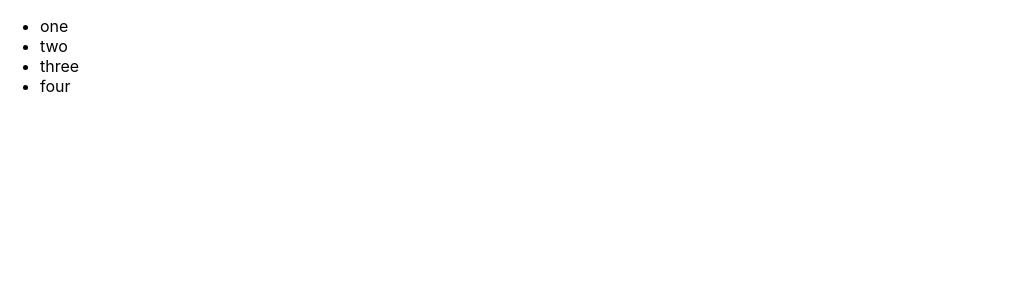
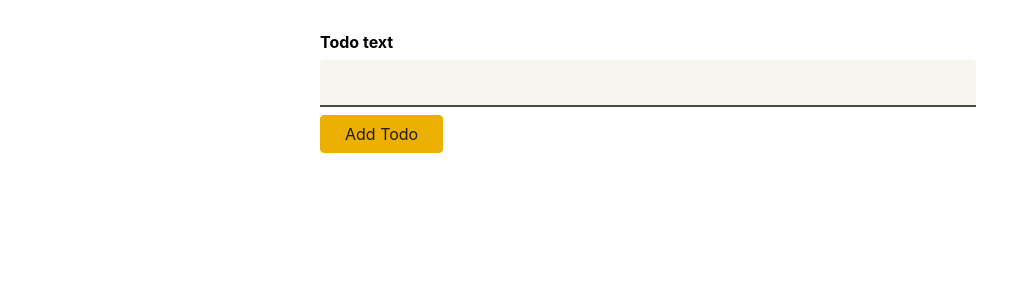
Before and after one commit to Brobo1/typescript-basics-2, a React (Create React App) app: page / in a window 1280 px wide. Shown: the top 300 px of the page, without its empty margins (0-1016 px from the left). Built offline with nearby package versions, Linux system fonts and the light colour scheme.

Commit message:
Added new CSS styles and event handlers for Todos and TodoItem components, and refactored NewTodo and Todo model

```diff
--- a/src/App.tsx
+++ b/src/App.tsx
@@ -1,20 +1,30 @@
-import React   from 'react';
-import {Todos} from "./components/Todos";
-import {Todo}  from "./models/todo";
+import React, {useState} from 'react';
+import {Todos}           from "./components/Todos";
+import {Todo}            from "./models/todo";
+import {NewTodo}         from "./components/NewTodo";
 
 
 function App() {
 
-  const todos: Todo[] = [
-    {id: "one", text: "one"},
-    {id: "two", text: "two"},
-    {id: "three", text: "three"},
-    {id: "four", text: "four"},
-  ]
+  const [todos, setTodos] = useState<Todo[]>([]);
+
+  const addTodoHandler = (todoText: string) => {
+    setTodos(prevState => [new Todo(todoText), ...prevState]);
+  };
+
+  const removeTodoHandler = (id: string) => {
+    setTodos(prevState => prevState.filter(value => (
+      value.id !== id
+    )))
+  };
 
   return (
     <div>
-      <Todos items={todos}/>
+      <NewTodo onAddTodo={addTodoHandler}/>
+      <Todos
+        items={todos}
+        onClick={removeTodoHandler}
+      />
     </div>
   );
 }
--- a/src/components/NewTodo.tsx
+++ b/src/components/NewTodo.tsx
@@ -1,6 +1,7 @@
-import React, {FormEvent, useRef} from "react";
+import React, {FC, FormEvent, useRef} from "react";
+import styles                         from "./compStyles/NewTodo.module.css"
 
-export const NewTodo = () => {
+export const NewTodo: FC<{ onAddTodo: (text: string) => void }> = (props) => {
   const todoTextInputRef = useRef<HTMLInputElement>(null);
 
   function submitHandler(event: FormEvent) {
@@ -13,12 +14,16 @@ export const NewTodo = () => {
       return;
     }
 
+    props.onAddTodo(enteredText);
 
   }
 
   return (
-    <form onSubmit={submitHandler}>
-      <label htmlFor={"text"}>Todo text</label>
+    <form
+      onSubmit={submitHandler}
+      className={styles.form}
+    >
+      <label htmlFor={"text"}>Todo text </label>
       <input
         type={"text"}
         id={"text"}
--- a/src/components/TodoItem.tsx
+++ b/src/components/TodoItem.tsx
@@ -1,7 +1,21 @@
-import React from "react";
+import React  from "react";
+import styles from "./compStyles/TodoItem.module.css"
 
-export const TodoItem: React.FC<{ text: string }> = (props) => {
+export const TodoItem: React.FC<{
+  text: string,
+  id: string,
+  onClick: () => void,
+}> = (props) => {
   return (
-    <li>{props.text}</li>
+    <>
+      <li
+        className={styles.item}
+        onClick={props.onClick}
+      >
+        <p>{props.text}</p>
+        <p>{props.id}</p>
+      </li>
+
+    </>
   );
 };
--- a/src/components/Todos.tsx
+++ b/src/components/Todos.tsx
@@ -1,13 +1,23 @@
-import React  from "react";
-import {Todo} from "../models/todo";
+import React      from "react";
+import {Todo}     from "../models/todo";
 import {TodoItem} from "./TodoItem";
+import styles     from "./compStyles/Todos.module.css";
 
-export const Todos: React.FC<{ items: Todo[] }> = (props) => {
+
+export const Todos: React.FC<{
+  items: Todo[],
+  onClick: (id: string) => void
+}> = (props) => {
+
   return (
-    <ul>
+    <ul className={styles.ul}>
       {props.items.map((item) => (
-
-        <TodoItem key={item.id} text={item.text}/>
+        <TodoItem
+          key={item.id}
+          id={item.id}
+          onClick={props.onClick.bind(null, item.id)}
+          text={item.text}
+        />
       ))}
     </ul>
   );
--- /dev/null
+++ b/src/components/compStyles/NewTodo.module.css
@@ -0,0 +1,42 @@
+.form {
+  width: 40rem;
+  margin: 2rem auto;
+
+}
+
+.form label {
+  display: block;
+  font-weight: bold;
+  margin-bottom: 0.5rem;
+}
+
+.form input {
+  display: block;
+  width: 100%;
+  font: inherit;
+  font-size: 1.5rem;
+  padding: 0.5rem;
+  border-radius: 4px;
+  background-color: #f7f5ef;
+  border: none;
+  border-bottom: 2px solid #494844;
+  border-bottom-right-radius: 0;
+  border-bottom-left-radius: 0;
+  margin-bottom: 0.5rem;
+}
+
+.form button {
+  font: inherit;
+  background-color: #ebb002;
+  border: 1px solid #ebb002;
+  color: #201d0f;
+  padding: 0.5rem 1.5rem;
+  border-radius: 4px;
+  cursor: pointer;
+}
+
+.form button:hover,
+.form button:active {
+  background-color: #ebc002;
+  border-color: #ebc002;
+}
--- /dev/null
+++ b/src/components/compStyles/TodoItem.module.css
@@ -0,0 +1,16 @@
+.item {
+  margin: 1rem 0;
+  box-shadow: 0 1px 4px rgba(0, 0, 0, 0.2);
+  padding: 1rem;
+  background-color: #f7f5ef;
+}
+
+li {
+  display: flex;
+  justify-content: space-between;
+}
+
+
+p {
+  margin: 0;
+}
--- /dev/null
+++ b/src/components/compStyles/Todos.module.css
@@ -0,0 +1,7 @@
+
+.ul {
+    width: 500px;
+    margin: 10px auto;
+    padding: 0;
+    list-style-type: none;
+}
--- a/src/models/todo.ts
+++ b/src/models/todo.ts
@@ -1,5 +1,16 @@
+// export type Todo = {
+//   id: string;
+//   text: string;
+// }
 
-export type Todo = {
+
+export class Todo {
   id: string;
   text: string;
+
+  constructor(todoText: string) {
+    this.text = todoText;
+    this.id   = Math.random().toString();
+  }
+
 }
```
